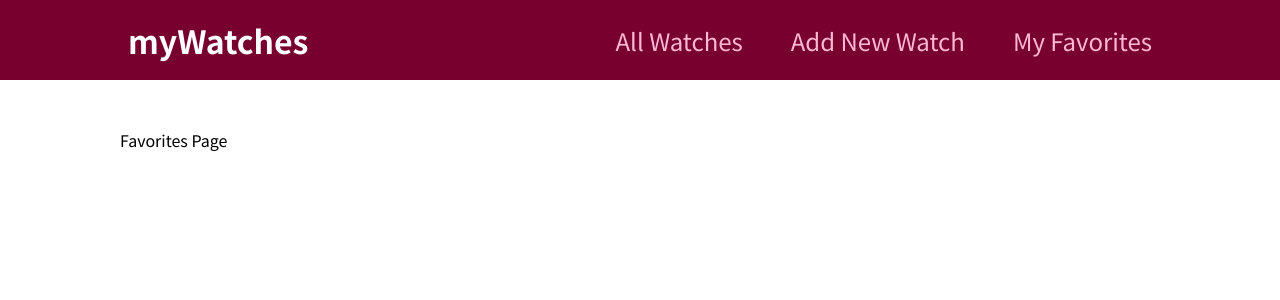
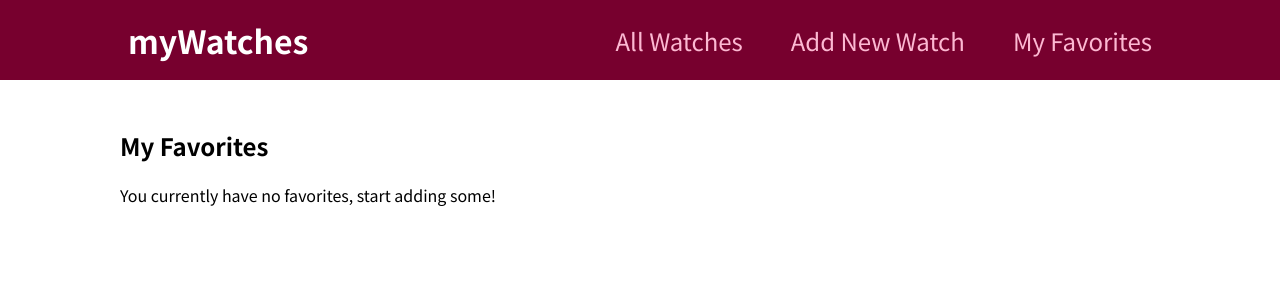
Before and after one commit to jtfreedman/my-app, a React (Create React App) app: page /favorites in a window 1280 px wide. Shown: the top 300 px of the page. Built offline with nearby package versions, Linux system fonts and the light colour scheme.

Commit message:
react tutorial completed

```diff
--- a/src/pages/Favorites.js
+++ b/src/pages/Favorites.js
@@ -1,5 +1,28 @@
+import { useContext } from 'react';
+
+import FavoritesContext from '../store/favorites-context';
+import WatchList from '../components/watches/WatchList';
+
 function FavoritesPage() {
-    return <div>Favorites Page</div>;
+    const favContext = useContext(FavoritesContext);
+
+    let content;
+
+    if (favContext.total === 0)
+    {
+        content = <p>You currently have no favorites, start adding some!</p>
+    }
+    else
+    {
+        content = <WatchList watches={favContext.favorites} />
+    }
+
+    return (
+        <section>
+            <h1>My Favorites</h1>
+            {content}
+        </section>
+    );
 }
 
 export default FavoritesPage;
```
